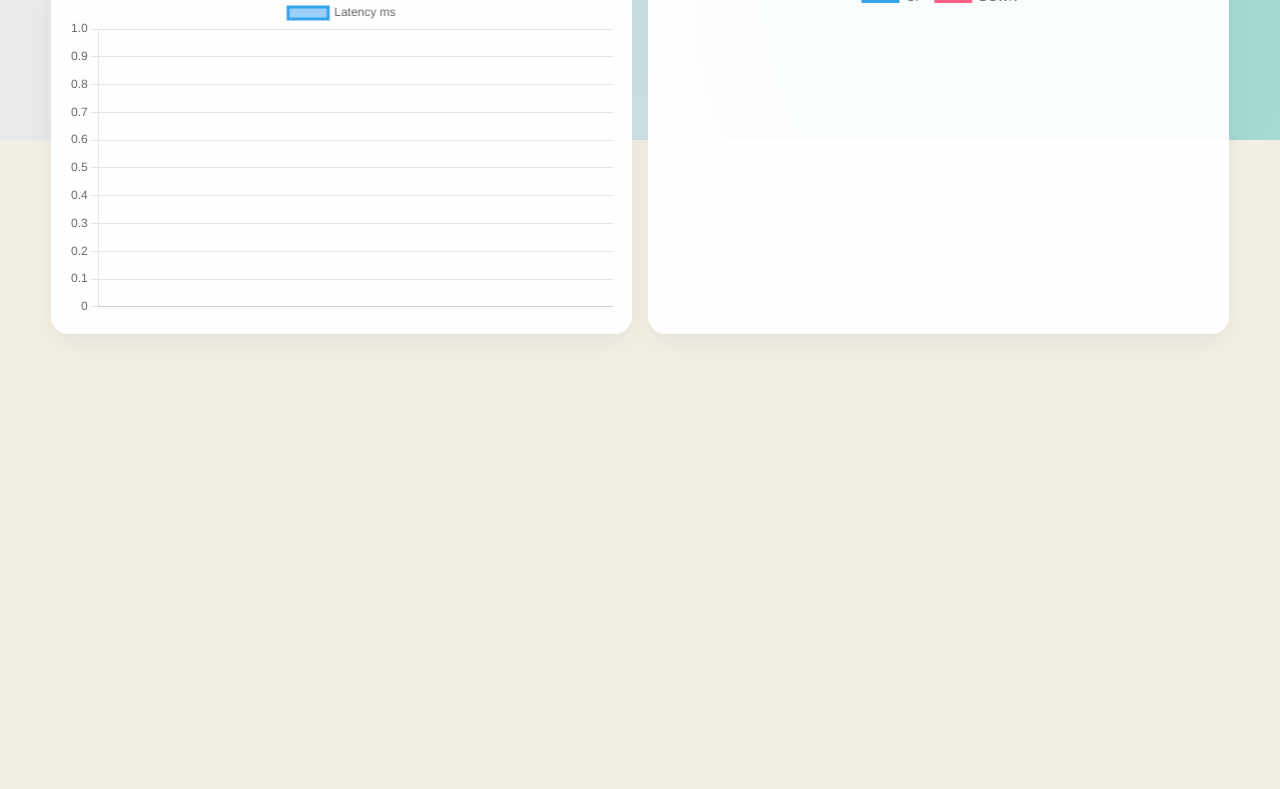
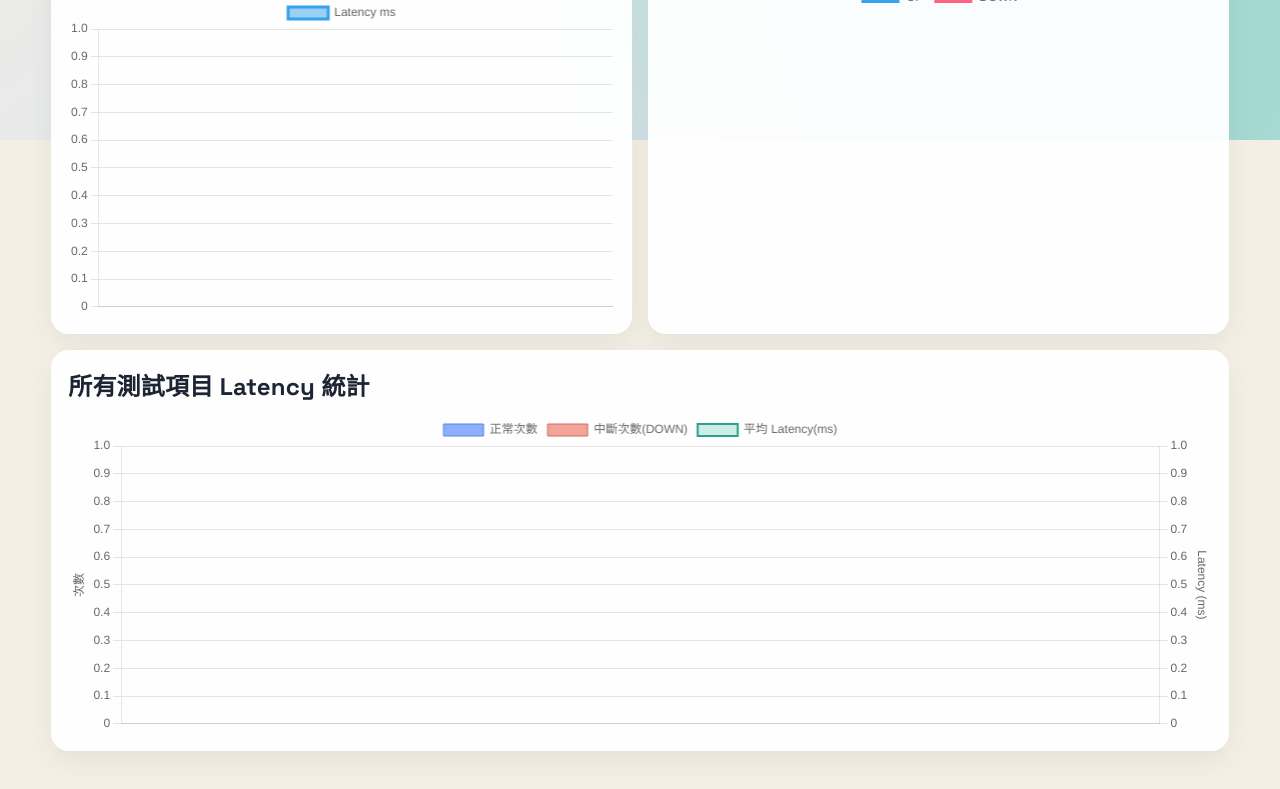
Before and after one commit to AngeWoo/Monitor, a plain HTML site: page index.html in a window 1280 px wide. Shown: the part 660-1449 px from the top of the page. Before the commit the page ends 1042 px from the top, so only its background shows below. Drawn offline with nearby package versions, Linux system fonts and the light colour scheme.

Commit message:
Add files via upload

```diff
--- a/index.html
+++ b/index.html
@@ -108,8 +108,15 @@
         <canvas id="uptimeChart"></canvas>
       </article>
     </section>
+
+    <section class="panel">
+      <div class="panel-header">
+        <h2 id="allLatencyTitle">所有測試項目 Latency 統計</h2>
+      </div>
+      <canvas id="allLatencyChart"></canvas>
+    </section>
   </main>
 
-  <script type="module" src="./assets/dashboard.js"></script>
+  <script type="module" src="./assets/dashboard.js?v=20260211-3"></script>
 </body>
 </html>
```
